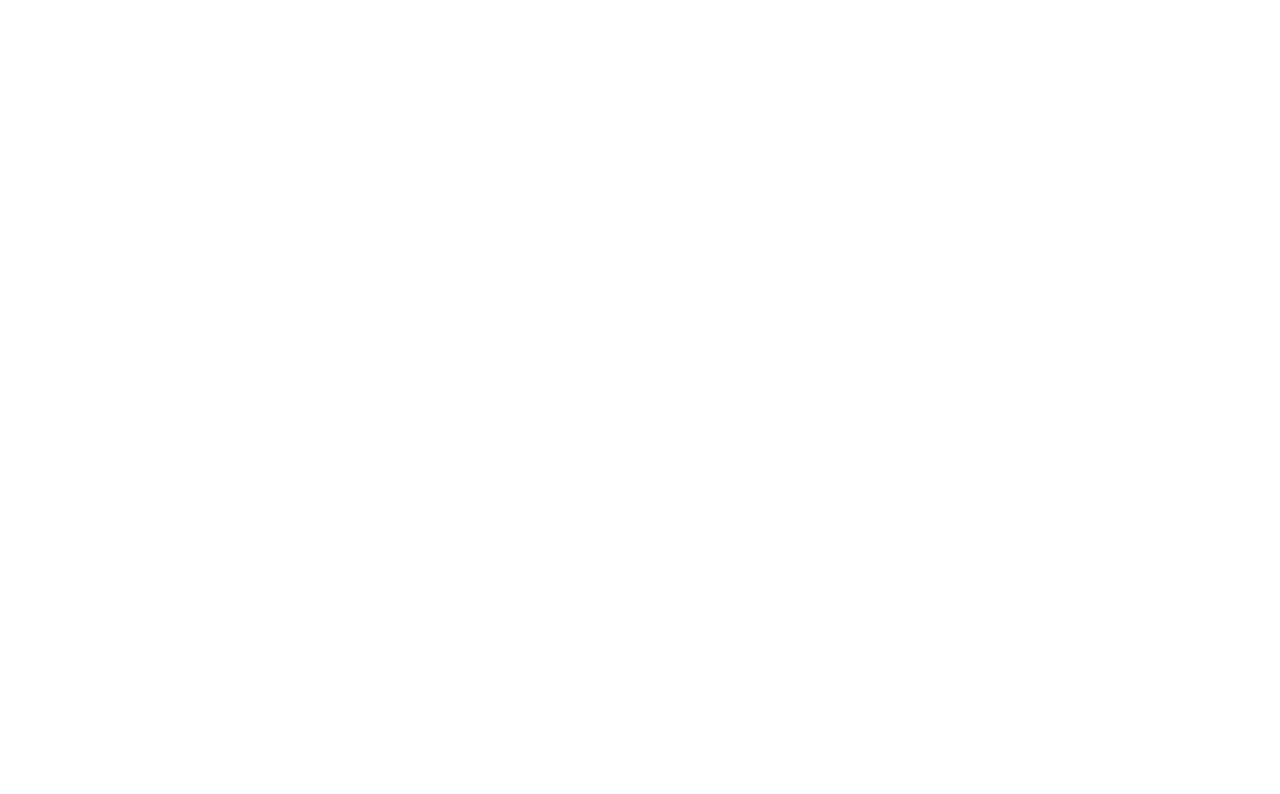
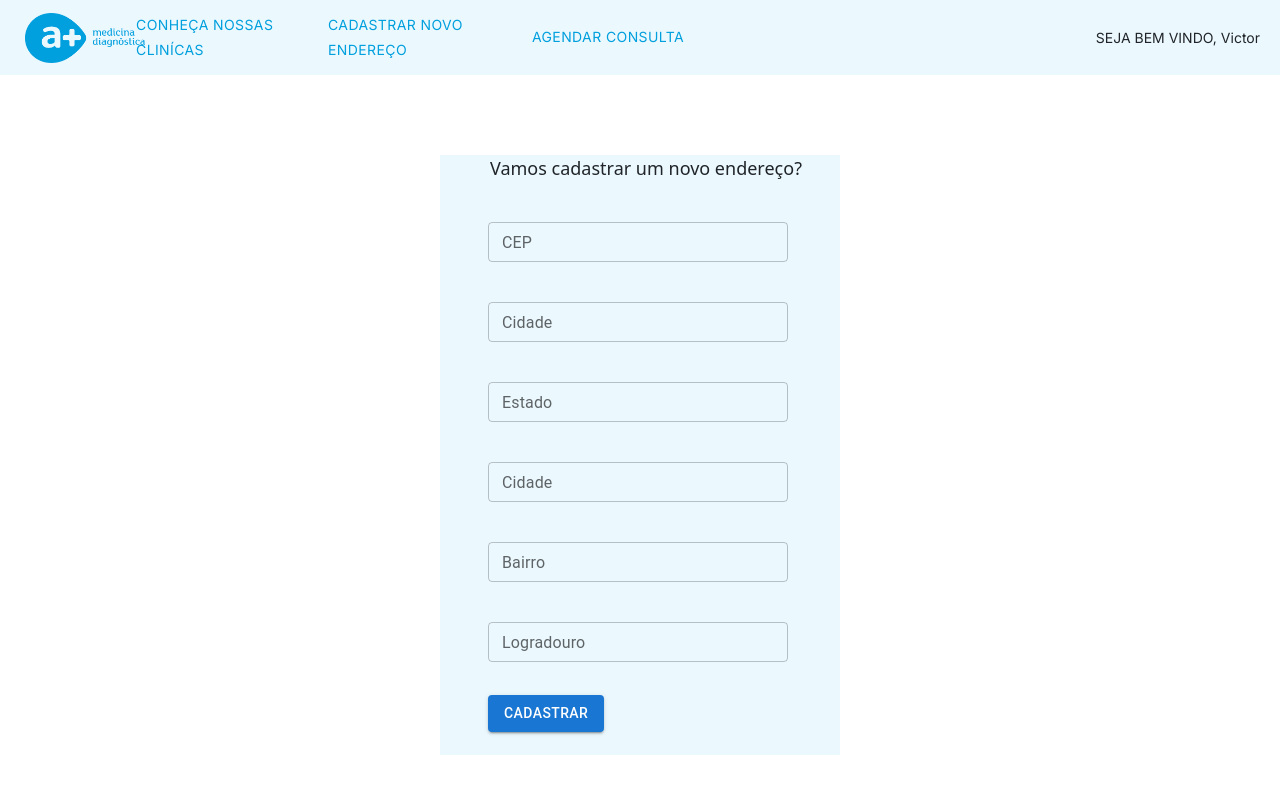
Before and after one commit to victorluizskt/medical-clinic, a React (Create React App) app in the folder MC.Frontend/: page /registerAddress in a window 1280 px wide. Before the commit this address had no page. Shown: the top 794 px of the page. Built offline with nearby package versions, Linux system fonts and the light colour scheme.

Commit message:
Grande parte finalizada

```diff
--- a/MC.Frontend/src/App.tsx
+++ b/MC.Frontend/src/App.tsx
@@ -1,5 +1,7 @@
 import LoginPage from './pages/LoginPage';
 import HomePage from './pages/Home';
+import RegisterQuery from './pages/RegisterQuery';
+import RegisterAddress from './pages/RegisterAddress';
 import { Routes, Route } from 'react-router-dom'
 
 function App() {
@@ -7,6 +9,8 @@
     <Routes>
       <Route path="/login" element={<LoginPage/>} />
       <Route path="/home" element={<HomePage/>} />
+      <Route path="/registerAddress" element={<RegisterAddress/>} />
+      <Route path="/registerQuery" element={<RegisterQuery/>} />
     </Routes>
   );
 }
--- a/MC.Frontend/src/common/components/Molecules/CardHome/index.tsx
+++ b/MC.Frontend/src/common/components/Molecules/CardHome/index.tsx
@@ -10,7 +10,6 @@
   PasswordRecover,
   PrivacyPolitic,
   PrivacyPoliticHref,
-  InputContainer,
 } from "./styles";
 
 function CardHome() {
--- a/MC.Frontend/src/common/components/Molecules/Carousel/index.tsx
+++ b/MC.Frontend/src/common/components/Molecules/Carousel/index.tsx
@@ -14,22 +14,11 @@
           className="d-block w-100"
           src={ClinicOne}
           alt="First slide"
+          width="100px"
         />
         <Carousel.Caption>
           <h3>São Paulo</h3>
           <p>Avenida Paulista, 411</p>
-        </Carousel.Caption>
-      </Carousel.Item>
-      <Carousel.Item>
-        <img
-          className="d-block w-100"
-          src={ClinicTwo}
-          alt="Second slide"
-        />
-
-        <Carousel.Caption>
-          <h3>Belo Horizonte</h3>
-          <p>Avenida Afonso Pena, 200</p>
         </Carousel.Caption>
       </Carousel.Item>
       <Carousel.Item>
--- a/MC.Frontend/src/common/components/Molecules/Header/index.tsx
+++ b/MC.Frontend/src/common/components/Molecules/Header/index.tsx
@@ -16,9 +16,9 @@
   return (
     <HeaderContainer>
       <Image src={Logo} />
-      <ButtonHeader variant="text">Conheça nossas clinícas</ButtonHeader>
-      <ButtonHeader variant="text">Cadastrar novo endereço</ButtonHeader>
-      <ButtonHeader variant="text">Agendar consulta</ButtonHeader>
+      <ButtonHeader variant="text" href="/home">Conheça nossas clinícas</ButtonHeader>
+      <ButtonHeader variant="text" href="/registerAddress">Cadastrar novo endereço</ButtonHeader>
+      <ButtonHeader variant="text" href="/registerQuery">Agendar consulta</ButtonHeader>
       <UserLogged>SEJA BEM VINDO, Victor</UserLogged>
     </HeaderContainer>
   )
--- a/MC.Frontend/src/common/components/Organisms/Home/index.tsx
+++ b/MC.Frontend/src/common/components/Organisms/Home/index.tsx
@@ -6,9 +6,16 @@
   return (
     <>
       <Header />
-      <div style={{alignItems: 'center', textAlign: 'center', marginTop: '50px'}}>Conheça nossas clinícas.</div>
       <BodyContainer>
-        <div>oi</div>
+        <div style={{marginTop: '60px', padding: '50px 60px'}}>
+          <span style={{fontSize: '50px'}}>Clinica Bernabeu <br/> </span>
+          <span style={{fontSize: '20px'}}> <br/> Criada em 2014 a nossa cliníca tem como especialidade <br/>
+          o atendimento ao público de todas as idades com <br/>
+          clnícas em São Paulo, Rio de Janeiro e Salvador <br/>
+          é a maior cliníca da América Latina.</span>
+          <span style={{fontSize: '20px'}}> <br/><br/> Nossa missão é levar saúde de qualidade
+          <br/> para todas as pessoas, de qualquer classe social.</span>
+        </div>
         <div style={{
             width: '80%',
             marginLeft: 'auto',
--- /dev/null
+++ b/MC.Frontend/src/common/components/Organisms/RegisterAddress/index.jsx
@@ -0,0 +1,58 @@
+import Header from "../../Molecules/Header";
+import Input from "../../Atoms/Input";
+import Button from '@mui/material/Button';
+import { Container, FormContainer, FormAlignItems } from './styles';
+
+function RegisterAddress() {
+
+  return (
+    <>
+      <Header />
+      <Container>
+      <FormContainer>
+        <span style={{fontSize: '18px', marginLeft: '50px'}}>Vamos cadastrar um novo endereço?</span>
+        <FormAlignItems>
+        <Input
+          label="CEP"
+          marginTop="40px"
+          password={false}
+        />
+        <Input
+          label="Cidade"
+          marginTop="40px"
+          password={false}
+        />
+        <Input
+          label="Estado"
+          marginTop="40px"
+          password={false}
+        />
+        <Input
+          label="Cidade"
+          marginTop="40px"
+          password={false}
+        />
+        <Input
+          label="Bairro"
+          marginTop="40px"
+          password={false}
+        />
+        <Input
+          label="Logradouro"
+          marginTop="40px"
+          password={false}
+        />
+        <Button
+          variant="contained"
+          style={{marginTop: '33px'}}
+        >
+          Cadastrar
+        </Button>
+        </FormAlignItems>
+      </FormContainer>
+      </Container>
+    </>
+  )
+}
+
+export default RegisterAddress;
--- /dev/null
+++ b/MC.Frontend/src/common/components/Organisms/RegisterAddress/styles.ts
@@ -0,0 +1,22 @@
+import styled from "styled-components";
+
+export const Container = styled.div`
+  margin-top: 300px;
+  height: 10em;
+  display: flex;
+  align-items: center;
+  justify-content: center
+`
+
+export const FormContainer = styled.div`
+  background-color: #EBF9FF;
+  width: 400px;
+  height: 600px;
+`;
+
+export const FormAlignItems = styled.div`
+  margin-left: 48px;
+  margin-top: 25px;
+`;
+
+export default null;
--- /dev/null
+++ b/MC.Frontend/src/common/components/Templates/RegisterAddress/index.jsx
@@ -0,0 +1,9 @@
+import RegisterAddress from "../../Organisms/RegisterAddress";
+
+function RegisterAddressTemplate() {
+  return (
+    <RegisterAddress />
+  )
+}
+
+export default RegisterAddressTemplate;
--- /dev/null
+++ b/MC.Frontend/src/pages/RegisterAddress/index.tsx
@@ -0,0 +1,9 @@
+import RegisterAddressTemplate from "../../common/components/Templates/RegisterAddress";
+
+function RegisterAddress() {
+  return (
+    <RegisterAddressTemplate/>
+  )
+}
+
+export default RegisterAddress;
--- /dev/null
+++ b/MC.Frontend/src/pages/RegisterQuery/index.tsx
@@ -0,0 +1,8 @@
+
+function RegisterQuery() {
+  return (
+    <div>Oi</div>
+  )
+}
+
+export default RegisterQuery;
```
